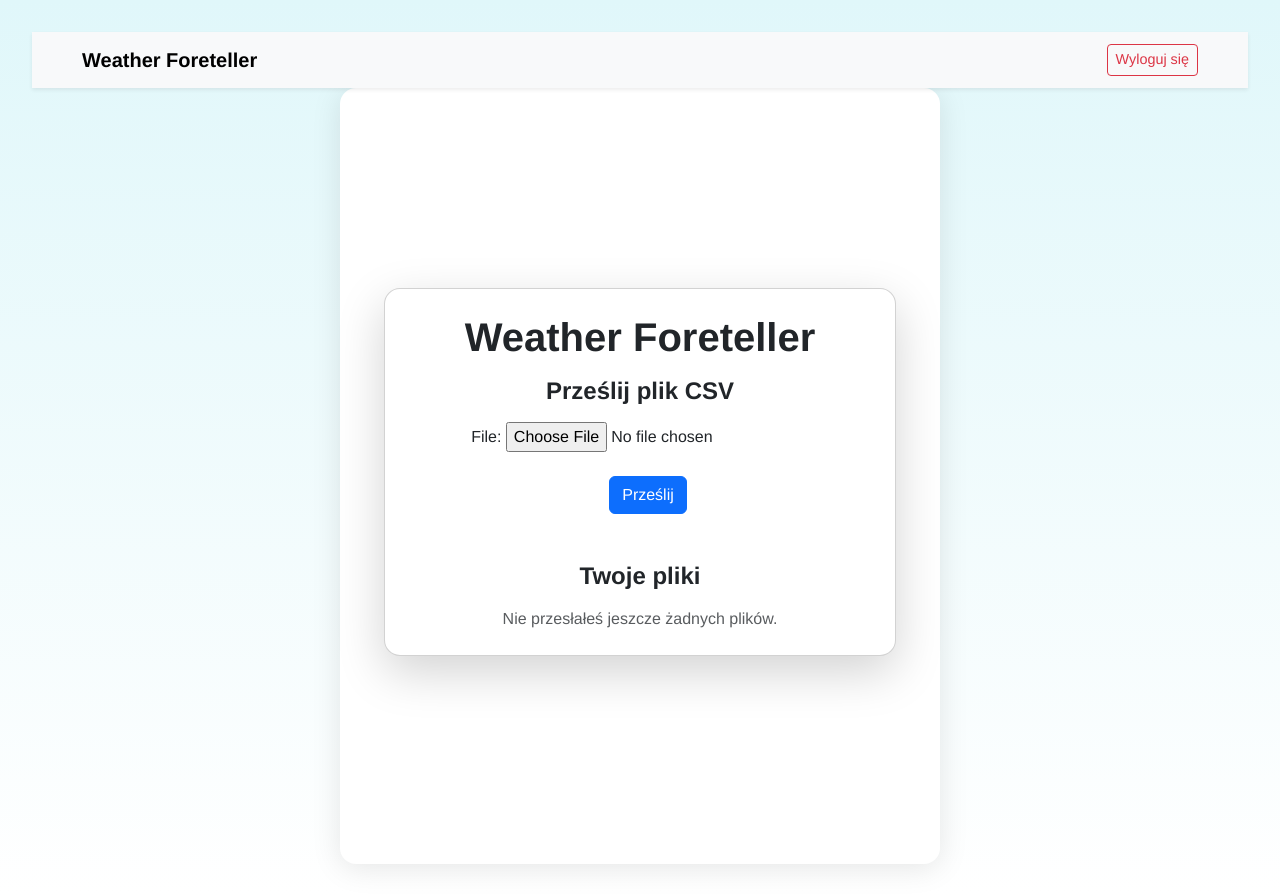
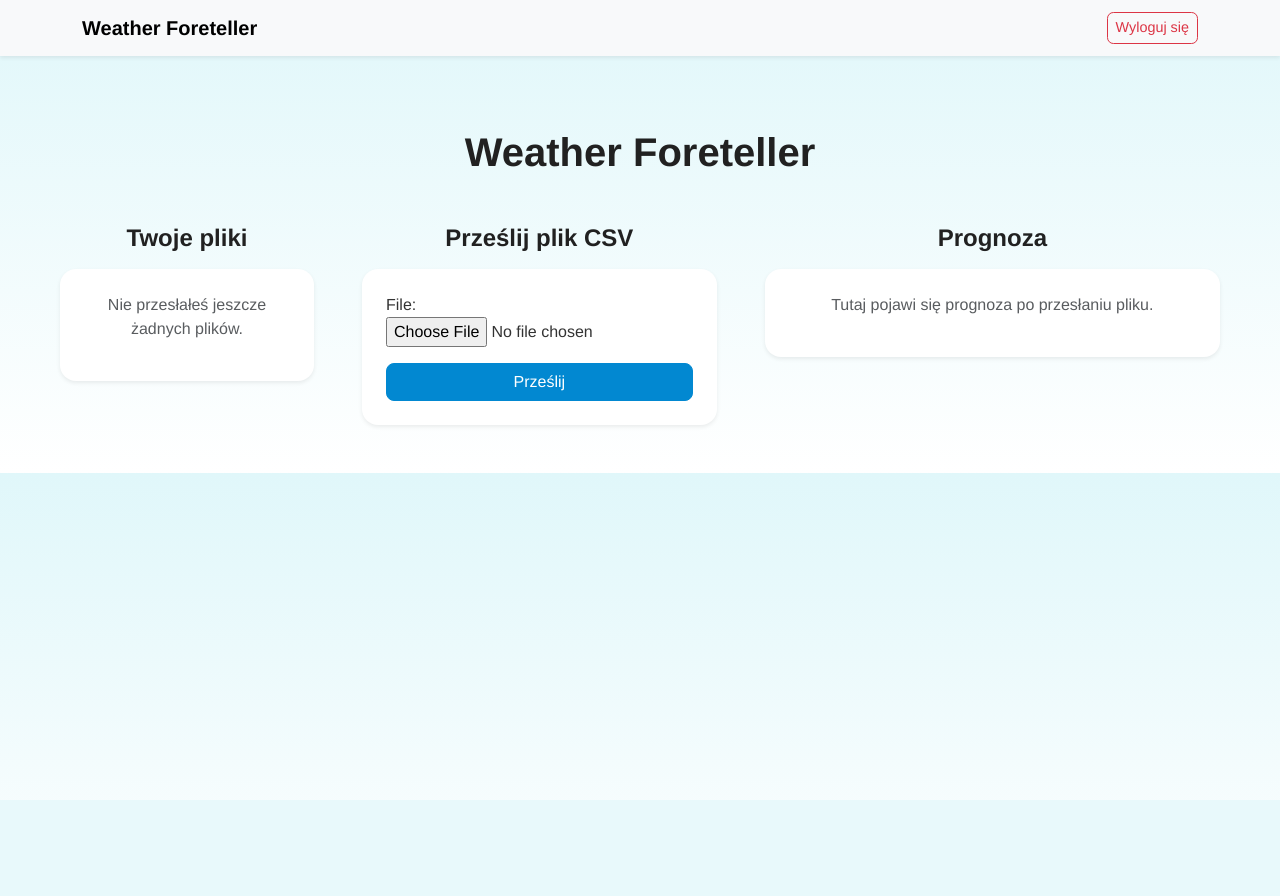
Before and after one commit to arkadiusoo/WeatherForeteller, a Django app: page / in a window 1280 px wide. After the commit the page ends 800 px from the top, so only its background shows below. Run offline with Django 5.2, Linux system fonts and the light colour scheme; the visitor is signed in with stand-in values (Sample User, id 1); data that the repository does not hold is empty.

Commit message:
home page looks better

```diff
--- a/static/css/weather.css
+++ b/static/css/weather.css
@@ -1,62 +1,57 @@
+/* Ogólne */
 body {
+  background: linear-gradient(to bottom, #e0f7fa, #ffffff);
   font-family: 'Helvetica Neue', sans-serif;
-  background: linear-gradient(to bottom, #e0f7fa, #ffffff);
   margin: 0;
-  padding: 2rem;
-  text-align: center;
+  padding: 0;
   color: #333;
 }
 
-main {
-  max-width: 600px;
-  margin: auto;
-  background: white;
-  padding: 2rem;
-  border-radius: 1rem;
-  box-shadow: 0 4px 30px rgba(0, 0, 0, 0.1);
+/* Tytuły */
+h1, h4, .card-title {
+  font-weight: 600;
+  color: #212121;
 }
 
-input[type="text"] {
-  padding: 0.7rem;
-  width: 60%;
-  font-size: 1rem;
-  border: 1px solid #ccc;
-  border-radius: 8px;
-  outline: none;
+/* Przycisk logout */
+.btn-outline-danger {
+  font-size: 0.9rem;
+  border-radius: 0.4rem;
 }
 
-button {
-  padding: 0.7rem 1.2rem;
-  font-size: 1rem;
-  margin-left: 1rem;
+/* Przycisk upload */
+.btn-primary {
   background-color: #0288d1;
-  color: white;
-  border: none;
-  border-radius: 8px;
-  cursor: pointer;
+  border-color: #0288d1;
+  font-weight: 500;
+  border-radius: 0.5rem;
 }
 
-button:hover {
+.btn-primary:hover {
   background-color: #0277bd;
+  border-color: #0277bd;
 }
 
-.current-weather {
-  margin-top: 2rem;
+/* Tabela wyników */
+.table-responsive {
+  max-height: 400px;
+  overflow-y: auto;
 }
 
-.current-weather h2 {
-  font-size: 2rem;
-  margin-bottom: 0.5rem;
-}
-body {
-  background: linear-gradient(to bottom, #e0f7fa, #ffffff);
-  font-family: 'Helvetica Neue', sans-serif;
+/* Prognoza - wykres, dane */
+.chart-container {
+  margin-top: 1.5rem;
 }
 
-.card h1, .card h4 {
-  font-weight: 600;
+/* Karty sekcji */
+.bg-white {
+  background: white;
 }
 
-.btn-outline-danger {
-  font-size: 0.9rem;
+.shadow-sm {
+  box-shadow: 0 4px 15px rgba(0, 0, 0, 0.05);
 }
+
+.rounded {
+  border-radius: 1rem !important;
+}
--- a/templates/pages/home.html
+++ b/templates/pages/home.html
@@ -4,22 +4,17 @@
 {% block title %}Home page{% endblock title %}
 
 {% block content %}
-<div class="container d-flex justify-content-center align-items-center" style="min-height: 90vh;">
-  <div class="card shadow-lg p-4" style="max-width: 700px; width: 100%; border-radius: 1rem;">
-    <h1 class="text-center mb-3">Weather Foreteller</h1>
+<div class="container-fluid py-5">
 
-    <div class="mb-5">
-      <h4 class="mb-3 text-center">Prześlij plik CSV</h4>
-      <form method="POST" enctype="multipart/form-data" class="text-center">
-        {% csrf_token %}
-        {{ form.as_p }}
-        <button class="btn btn-primary mt-2" type="submit">Prześlij</button>
-      </form>
-    </div>
+  <h1 class="text-center mb-5">Weather Foreteller</h1>
 
-    <div>
+  <div class="row justify-content-center px-5 gx-5">
+
+    <!-- Historia plików -->
+    <div class="col-lg-3">
       <h4 class="mb-3 text-center">Twoje pliki</h4>
-      {% if user_csvs %}
+      <div class="bg-white p-4 rounded shadow-sm">
+        {% if user_csvs %}
         <ul class="list-group list-group-flush">
           {% for csv in user_csvs %}
           <li class="list-group-item d-flex justify-content-between align-items-center">
@@ -28,10 +23,46 @@
           </li>
           {% endfor %}
         </ul>
-      {% else %}
-        <p class="text-muted text-center mb-0">Nie przesłałeś jeszcze żadnych plików.</p>
-      {% endif %}
+        {% else %}
+        <p class="text-muted text-center">Nie przesłałeś jeszcze żadnych plików.</p>
+        {% endif %}
+      </div>
     </div>
+
+    <!-- Przesyłanie pliku -->
+    <div class="col-lg-4">
+      <h4 class="mb-3 text-center">Prześlij plik CSV</h4>
+      <div class="bg-white p-4 rounded shadow-sm">
+        <form method="POST" enctype="multipart/form-data">
+          {% csrf_token %}
+          {{ form.as_p }}
+          <div class="d-grid mt-3">
+            <button class="btn btn-primary" type="submit">Prześlij</button>
+          </div>
+        </form>
+      </div>
+    </div>
+
+    <!-- Wynik prognozy -->
+    <div class="col-lg-5">
+      <h4 class="mb-3 text-center">Prognoza</h4>
+      <div class="bg-white p-4 rounded shadow-sm">
+        {% if prediction_table %}
+        <div class="table-responsive">
+          {{ prediction_table|safe }}
+        </div>
+        {% else %}
+        <p class="text-muted text-center">Tutaj pojawi się prognoza po przesłaniu pliku.</p>
+        {% endif %}
+
+        {% if chart_html %}
+        <div class="mt-4">
+          {{ chart_html|safe }}
+        </div>
+        {% endif %}
+      </div>
+    </div>
+
   </div>
 </div>
 {% endblock content %}
```
